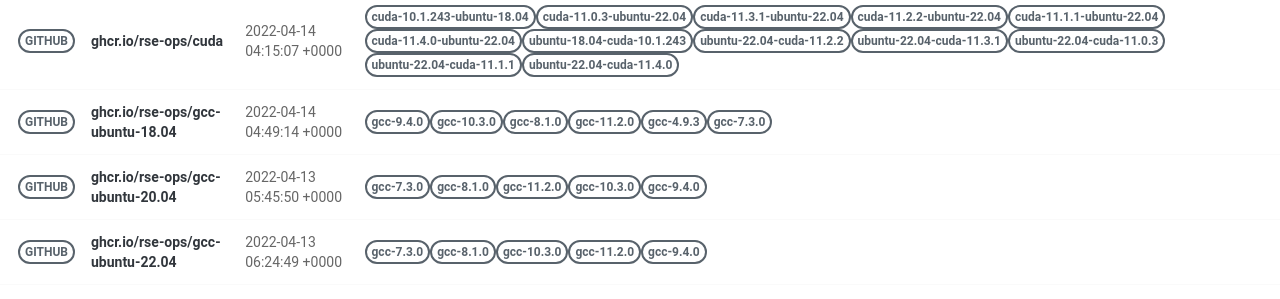
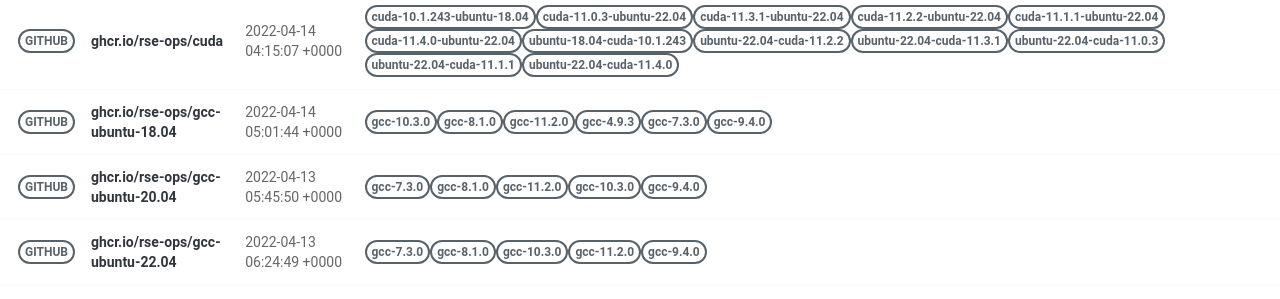
Before and after one commit to rse-ops/docker-images, a Jekyll site: the page built from pages/index.md, in a window 1280 px wide. Shown: the part 502-801 px from the top of the page. Built offline with Jekyll 4.4.1, drawn with Linux system fonts in a browser that asks for light colours; nearby versions of some CDN libraries.

Commit message:
Automated push to update library 2022-04-14

```diff
--- a/_library/ghcr.io-rse-ops-gcc-ubuntu-18.04.md
+++ b/_library/ghcr.io-rse-ops-gcc-ubuntu-18.04.md
@@ -1,14 +1,11 @@
 ---
 layout: container
 name: ghcr.io/rse-ops/gcc-ubuntu-18.04
-updated_at: 2022-04-14 04:49:14.882971
+updated_at: 2022-04-14 05:01:44.512999
 
 
 container_url: https://github.com/orgs/rse-ops/packages/container/package/gcc-ubuntu-18.04
 versions:
- - tag: gcc-9.4.0
-   dockerfile: https://github.com/rse-ops/docker-images/blob/main/ubuntu/gcc/Dockerfile
-   manifest: https://crane.ggcr.dev/manifest/ghcr.io/rse-ops/gcc-ubuntu-18.04:gcc-9.4.0
  - tag: gcc-10.3.0
    dockerfile: https://github.com/rse-ops/docker-images/blob/main/ubuntu/gcc/Dockerfile
    manifest: https://crane.ggcr.dev/manifest/ghcr.io/rse-ops/gcc-ubuntu-18.04:gcc-10.3.0
```
Also changed, not shown: other parts of _library/ghcr.io-rse-ops-gcc-ubuntu-18.04.md (+3 -0 lines).
